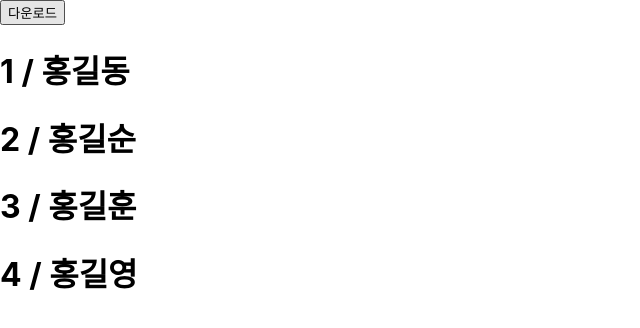
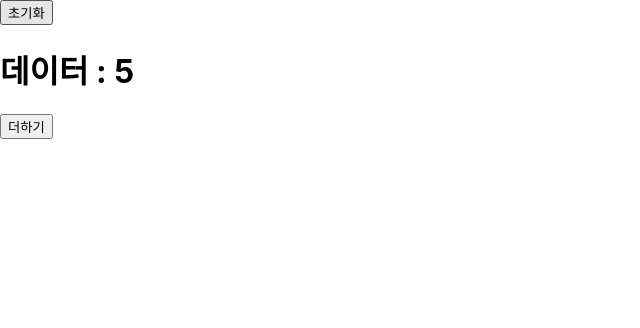
Before and after one commit to HyunsuChoi-git/Project-MovieBoard, a React (Create React App) app: page / in a window 1280 px wide. Shown: the top 328 px of the page, without its empty margins (0-640 px from the left). Built offline with nearby package versions, Linux system fonts and the light colour scheme.

Commit message:
Study useEffact

```diff
--- a/src/App.js
+++ b/src/App.js
@@ -1,31 +1,28 @@
-import { useState } from 'react';
+
+import { useEffect, useState } from 'react';
+import './App.css';
 
 function App() {
-  console.log("App 실행됨");
 
-  let sample = [
-    {id:1, name:"홍길동"},
-    {id:2, name:"홍길순"},
-    {id:3, name:"홍길훈"},
-    {id:4, name:"홍길영"},
-  ]
-
-  const [users, setUsers] = useState(sample);
+  const [data, setData] = useState(0);
+  const [init, setInit] = useState(0);
 
   const download = () => {
-    const sample2 = [...sample, {id:5, name:"홍길자"}]
-    setUsers(sample2);
+    let downloadData = 5;
+    setData(downloadData);
   }
 
-  //랜더링 시점 = 상태값 변경 => 레퍼런스 변경
+  useEffect(()=>{
+   console.log("useEffact 실행됨");
+   download();
+  }, [init]);
+
+
   return (
     <div>
-      <button onClick={download}>다운로드</button>
-      {users.map(u=>
-        <h1>
-          {u.id} / {u.name}
-        </h1>
-      )}
+      <button onClick={() => { setInit(data); }}>초기화</button>
+      <h1>데이터 : {data}</h1>
+      <button onClick={() => { setData(data+1); }}>더하기</button>
     </div>
 
   );
--- a/src/Sub.js
+++ b/src/Sub.js
@@ -1,4 +1,6 @@
 import React from 'react';
+
+let num = 10;
 
 const Sub = () => {
     return (
@@ -8,4 +10,5 @@ const Sub = () => {
     );
 };
 
+export { num };
 export default Sub;
```
